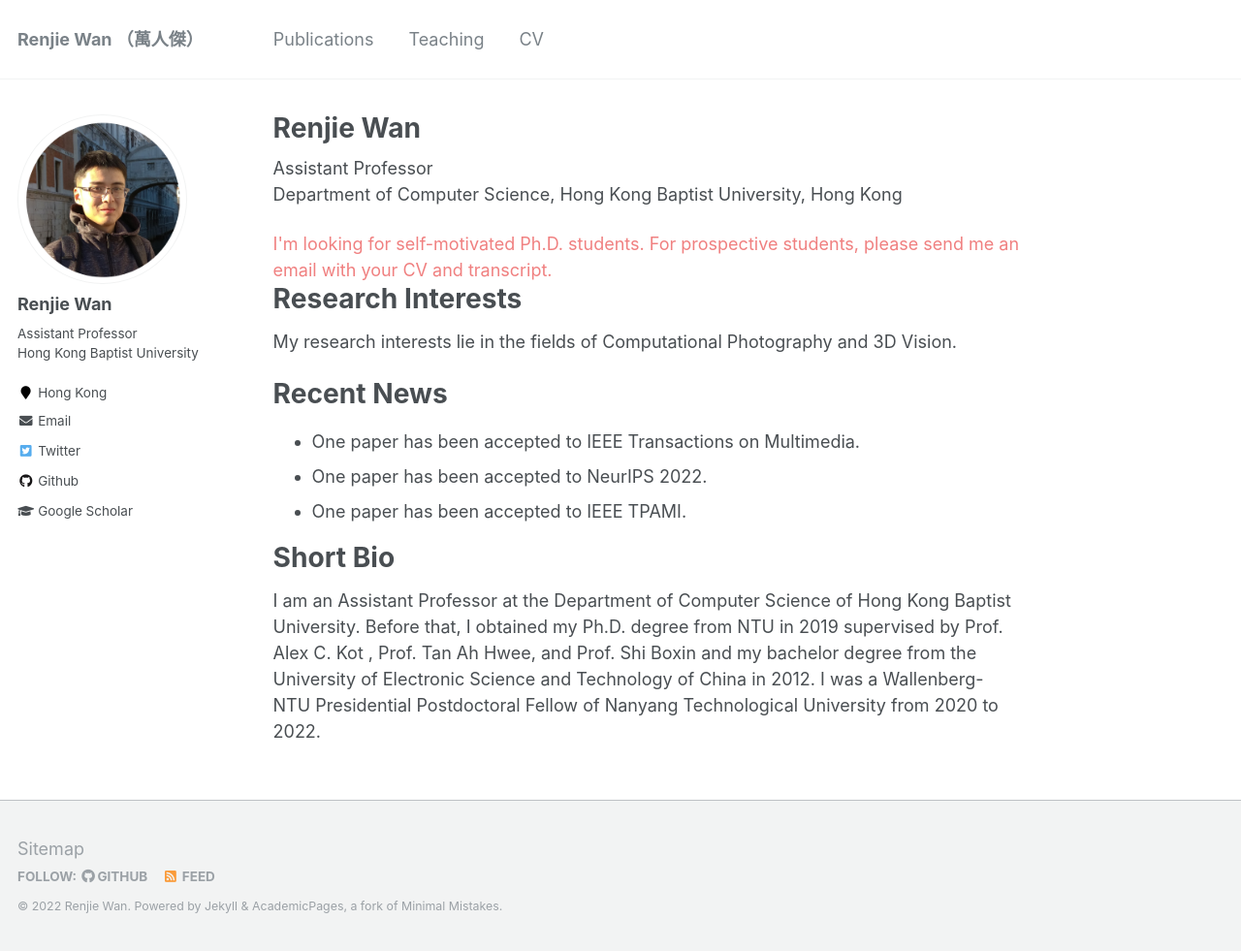
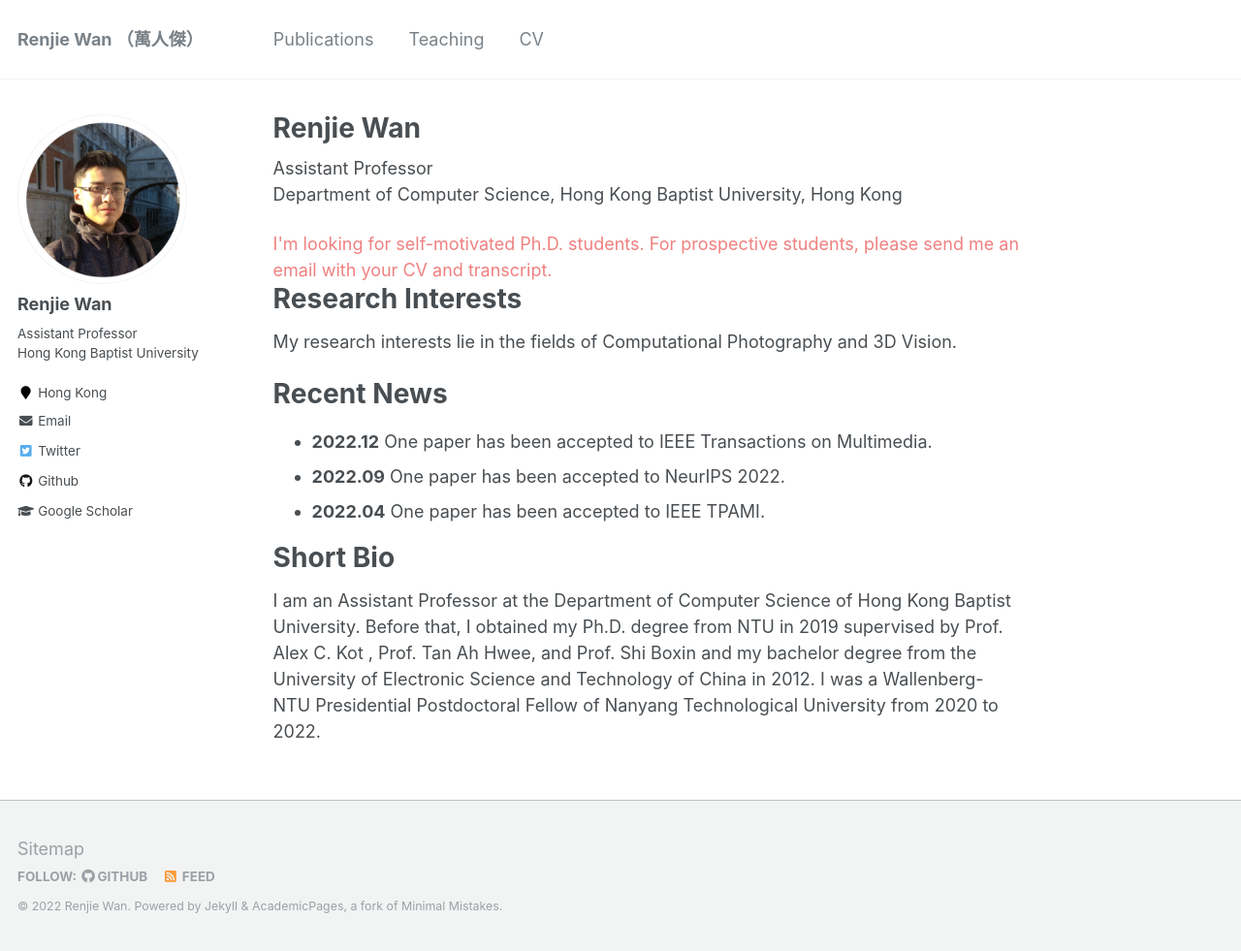
Before and after one commit to wanrenjie/wanrenjie.github.io, a Jekyll site: the page built from _pages/about.md, in a window 1280 px wide and 981 px high. Shown: the whole window at 97% size. Built offline with Jekyll 4.4.1, drawn with Linux system fonts in a browser that asks for light colours.

Commit message:
Update about.md

```diff
--- a/_pages/about.md
+++ b/_pages/about.md
@@ -22,9 +22,9 @@ My research interests lie in the fields of Computational Photography and 3D Visi
 
 **Recent News**
 ======
-- One paper has been accepted to IEEE Transactions on Multimedia.
-- One paper has been accepted to NeurIPS 2022.
-- One paper has been accepted to IEEE TPAMI.
+- **2022.12** One paper has been accepted to IEEE Transactions on Multimedia.
+- **2022.09** One paper has been accepted to NeurIPS 2022.
+- **2022.04** One paper has been accepted to IEEE TPAMI.
 
 **Short Bio**
 ======
```
